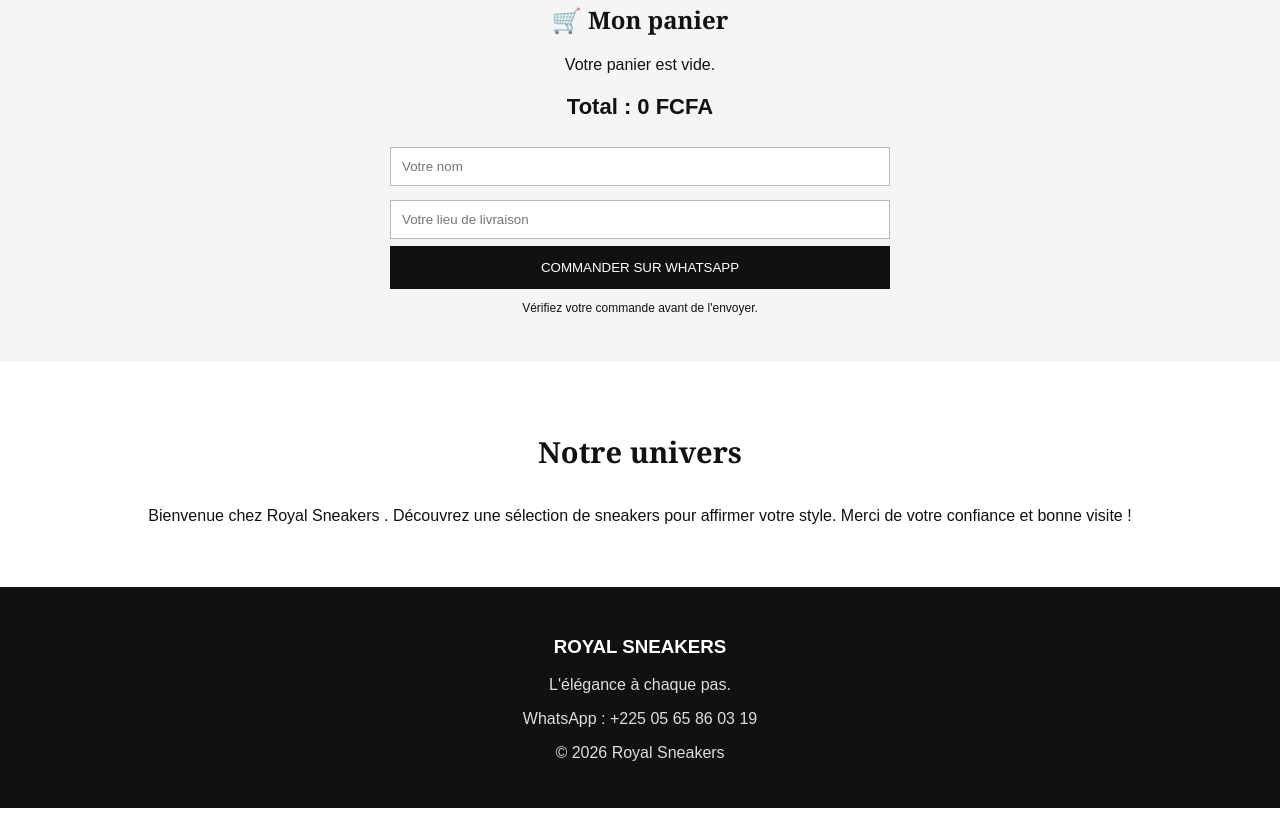
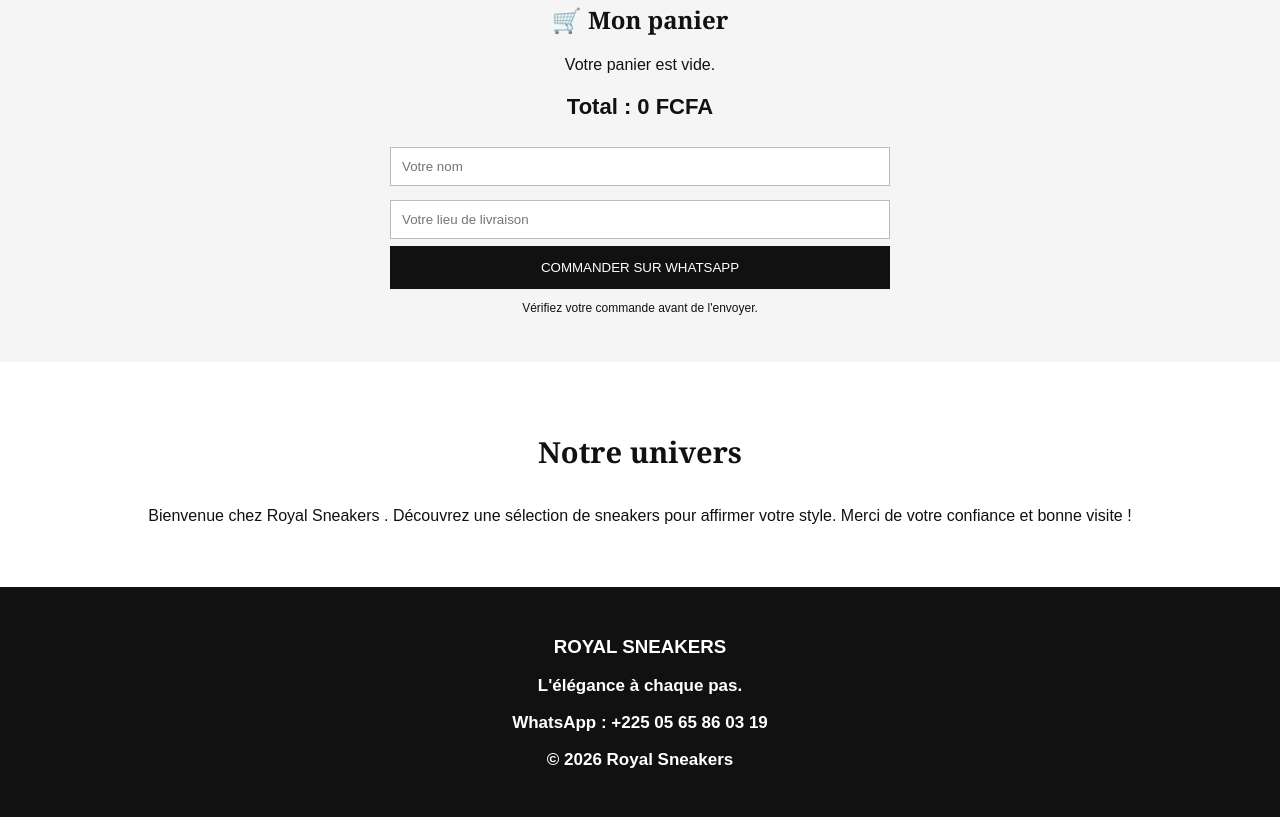
Before and after one commit to kimmichjoshua2029-collab/royal-sneakers-iwa, a plain HTML site: page index.html in a window 1280 px wide. Shown: the part 2210-3027 px from the top of the page. Drawn offline with Linux system fonts and the light colour scheme.

Commit message:
Update index.html

```diff
--- a/index.html
+++ b/index.html
@@ -77,7 +77,11 @@ select,input{padding:11px;border:1px solid #bbb;width:100%;margin:7px 0;backgrou
 
 footer{background:#111;color:white;text-align:center;padding:30px}
 
-footer p{color:#ddd}
+footer p{
+color:#fff;
+font-weight:bold;
+font-size:17px;
+}
 
 button{cursor:pointer}
 
@@ -206,7 +210,7 @@ const products = [
 
  {id:2,name:"Asics Gel Kayano 14",price:16000,image:"IMG_1645.jpeg",sizes:[40,41,42,43,44,45]},
 
- {id:3,name:"Numeris Footwear",price:18000,image:"IMG_1650.jpeg",sizes:[40,41,42,43,44,45]},
+ {id:3,name:"Numeris Footwear",price:17000,image:"IMG_1650.jpeg",sizes:[40,41,42,43,44,45]},
 
  {id:4,name:"Vans",price:15000,image:"IMG_1651.jpeg",sizes:[40,41,42,43,44,45]},
 
```
